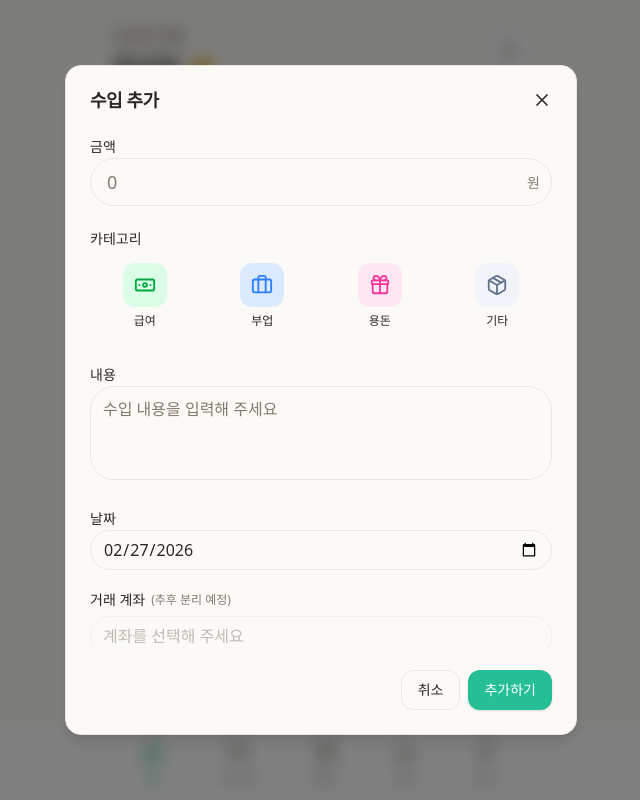
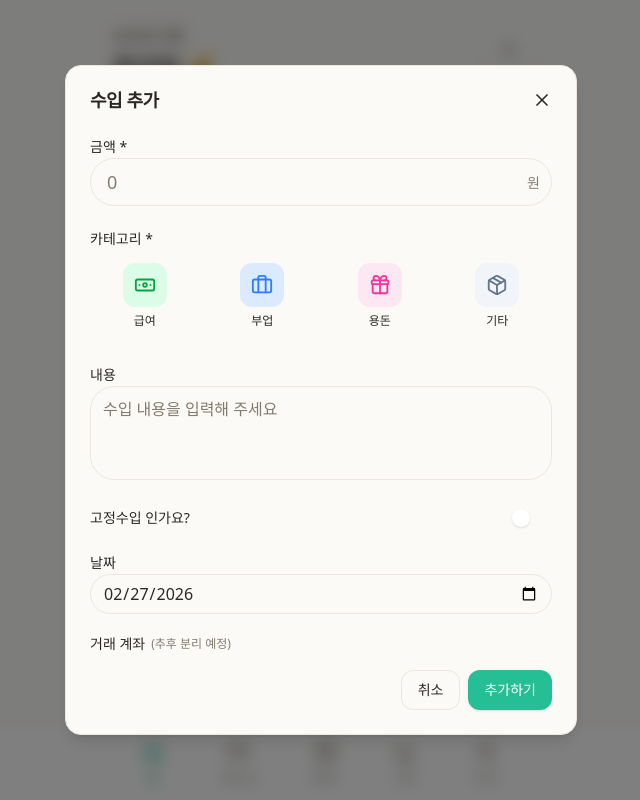
Before and after one commit to The-Myeotzari/donidam, a Next.js app: page / in a window 1280 px wide. Both pictures are taken after a click on the button "수입 추가". Shown: the whole page, without its empty margins (319-959 px from the left). Built offline with nearby package versions, Linux system fonts and the light colour scheme; no server answers.

Commit message:
♻️ Refactor: 수입 및 지출 카테고리 상수 병합 #55

```diff
--- a/src/app/api/dashboard/transactions/[id]/route.ts
+++ b/src/app/api/dashboard/transactions/[id]/route.ts
@@ -1,4 +1,4 @@
-import { TRANSACTION_CATEGORIES, TransactionCategory } from '@/shared/constants/transactionCategory'
+import { EXPENSE_CATEGORIES, ExpenseCategory } from '@/shared/constants/transactionCategory'
 import { apiError } from '@/shared/lib/api/apiError'
 import { getUser } from '@/shared/lib/api/getUser'
 import { NextResponse } from 'next/server'
@@ -51,7 +51,7 @@ export async function GET(request: Request, context: RouteContext) {
 
 const UpdateTransactionBodySchema = z
   .object({
-    category: z.enum(TRANSACTION_CATEGORIES).optional(),
+    category: z.enum(EXPENSE_CATEGORIES).optional(),
     amount: z.number().int().min(0).optional(),
     isFixed: z.boolean().optional(),
   })
@@ -96,7 +96,7 @@ export async function PATCH(request: Request, context: RouteContext) {
     updated_at: new Date().toISOString(),
   }
 
-  if (body.category) updatePayload.category = body.category as TransactionCategory
+  if (body.category) updatePayload.category = body.category as ExpenseCategory
 
   if (body.amount !== undefined) updatePayload.amount = body.amount
 
--- a/src/app/api/dashboard/transactions/route.ts
+++ b/src/app/api/dashboard/transactions/route.ts
@@ -1,4 +1,4 @@
-import { TRANSACTION_CATEGORIES } from '@/shared/constants/transactionCategory'
+import { EXPENSE_CATEGORIES } from '@/shared/constants/transactionCategory'
 import { apiError } from '@/shared/lib/api/apiError'
 import { getUser } from '@/shared/lib/api/getUser'
 import { NextResponse } from 'next/server'
@@ -7,7 +7,7 @@ import { z } from 'zod'
 // 지출 추가/수입 추가 API =========================================================
 const CreateTransactionBodySchema = z.object({
   type: z.enum(['OUT', 'IN']),
-  category: z.enum(TRANSACTION_CATEGORIES),
+  category: z.enum(EXPENSE_CATEGORIES),
   amount: z.number().int().min(0, 'amount 값은 0 이상'),
   isFixed: z.boolean(),
   createdAt: z.string().datetime().optional(),
@@ -78,7 +78,7 @@ export async function POST(request: Request) {
 
 // 거래 조회 API =========================================================
 type SortOption = 'createdAt:desc' | 'createdAt:asc'
-type TransactionCategory = (typeof TRANSACTION_CATEGORIES)[number]
+type ExpenseCategory = (typeof EXPENSE_CATEGORIES)[number]
 
 const DEFAULT_LIMIT = 20
 const MAX_LIMIT = 100
@@ -157,11 +157,9 @@ export async function GET(request: Request) {
     ? categoriesParam
         .split(',')
         .map((c) => c.trim())
-        .filter((c): c is TransactionCategory =>
-          TRANSACTION_CATEGORIES.includes(c as TransactionCategory),
-        )
-    : category && TRANSACTION_CATEGORIES.includes(category as TransactionCategory)
-      ? [category as TransactionCategory]
+        .filter((c): c is ExpenseCategory => EXPENSE_CATEGORIES.includes(c as ExpenseCategory))
+    : category && EXPENSE_CATEGORIES.includes(category as ExpenseCategory)
+      ? [category as ExpenseCategory]
       : undefined
 
   let cursorPayload: { lastId: number; lastCreatedAt: string } | null = null
--- a/src/features/add-transaction/model/addTransaction.schema.ts
+++ b/src/features/add-transaction/model/addTransaction.schema.ts
@@ -1,4 +1,4 @@
-import { TRANSACTION_CATEGORIES } from '@/shared/constants/transactionCategory'
+import { EXPENSE_CATEGORIES } from '@/shared/constants/ExpenseCategory'
 import { z } from 'zod'
 
 // 응답 스키마
@@ -7,7 +7,7 @@ export const CreateExpenseResponseSchema = z.object({
   data: z.object({
     id: z.number(),
     type: z.enum(['OUT', 'IN']),
-    category: z.enum(TRANSACTION_CATEGORIES),
+    category: z.enum(EXPENSE_CATEGORIES),
     amount: z.number(),
     isFixed: z.boolean(),
     createdAt: z.string(),
--- a/src/features/add-transaction/model/addTransaction.type.ts
+++ b/src/features/add-transaction/model/addTransaction.type.ts
@@ -1,21 +1,46 @@
-import { TRANSACTION_CATEGORIES, TransactionCategory } from '@/shared/constants/transactionCategory'
+import {
+  EXPENSE_CATEGORIES,
+  INCOME_CATEGORIES,
+  type ExpenseCategory,
+  type IncomeCategory,
+} from '@/shared/constants/transactionCategory'
 
-// 요청 타입
+// ── 지출 요청 타입 ──────────────────────────────────────────────────────────────
 export type CreateExpensePayload = {
   type: 'OUT'
-  category: (typeof TRANSACTION_CATEGORIES)[number]
+  category: (typeof EXPENSE_CATEGORIES)[number]
   amount: number
   isFixed: boolean
   createdAt?: string
   endDate?: string
 }
 
-// 폼 상태
+// ── 수입 요청 타입 ──────────────────────────────────────────────────────────────
+export type CreateIncomePayload = {
+  type: 'IN'
+  category: (typeof INCOME_CATEGORIES)[number]
+  amount: number
+  isFixed: boolean
+  createdAt?: string
+  endDate?: string
+}
+
+// ── 지출 폼 상태 ────────────────────────────────────────────────────────────────
 export type FormState = {
   amount: string
-  category: TransactionCategory | null
+  category: ExpenseCategory | null
   description: string
   isFixed: boolean
   date: string
   endDate: string
 }
+
+// ── 수입 폼 상태 ────────────────────────────────────────────────────────────────
+export type IncomeFormState = {
+  amount: string
+  category: IncomeCategory | null
+  description: string
+  isFixed: boolean
+  date: string
+  endDate: string
+}
--- a/src/features/add-transaction/ui/AddIncomeButton.tsx
+++ b/src/features/add-transaction/ui/AddIncomeButton.tsx
@@ -1,13 +1,22 @@
 'use client'
 
-import { AddIncomeForm } from '@/features/add-transaction/ui/AddIncomeForm'
+import { useAddExpenseMutation } from '@/features/add-transaction/api/addTransaction.mutation'
+import { ADD_INCOME_FORM_ID, AddIncomeForm } from '@/features/add-transaction/ui/AddIncomeForm'
+import { isApiRequestError } from '@/shared/lib/api/api'
 import { Button } from '@/shared/ui/Button'
 import { Modal } from '@/shared/ui/Modal'
-import { TrendingUp } from 'lucide-react'
+import { Loader2, TrendingUp } from 'lucide-react'
 import { useState } from 'react'
 
 export function AddIncomeButton() {
   const [isOpen, setIsOpen] = useState(false)
+  const mutation = useAddExpenseMutation()
+
+  const handleClose = () => {
+    if (mutation.isPending) return
+    setIsOpen(false)
+    mutation.reset()
+  }
 
   return (
     <>
@@ -21,14 +30,38 @@ export function AddIncomeButton() {
 
       <Modal isOpen={isOpen} onClose={() => setIsOpen(false)}>
         <Modal.Header>수입 추가</Modal.Header>
+
         <Modal.Content className="max-h-[65vh] overflow-y-auto">
-          <AddIncomeForm />
+          <AddIncomeForm
+            onSubmitData={(payload) =>
+              mutation.mutate(payload, {
+                onSuccess: () => setIsOpen(false),
+              })
+            }
+          />
         </Modal.Content>
         <Modal.Footer>
-          <Button variant="outline" size="md" onClick={() => setIsOpen(false)}>
+          {mutation.isError && (
+            <p className="flex-1 text-sm text-destructive">
+              {isApiRequestError(mutation.error)
+                ? mutation.error.data.detail
+                : '오류가 발생했습니다. 다시 시도해 주세요.'}
+            </p>
+          )}
+
+          <Button variant="outline" size="md" onClick={handleClose} disabled={mutation.isPending}>
             취소
           </Button>
-          <Button size="md">추가하기</Button>
+          <Button type="submit" form={ADD_INCOME_FORM_ID} size="md" disabled={mutation.isPending}>
+            {mutation.isPending ? (
+              <>
+                <Loader2 size={14} className="animate-spin" />
+                추가 중...
+              </>
+            ) : (
+              '추가하기'
+            )}
+          </Button>
         </Modal.Footer>
       </Modal>
     </>
--- a/src/features/add-transaction/ui/AddIncomeForm.tsx
+++ b/src/features/add-transaction/ui/AddIncomeForm.tsx
@@ -1,45 +1,63 @@
+import { toISODateTime } from '@/features/add-transaction/lib/toISODateTime'
+import type {
+  CreateIncomePayload,
+  IncomeFormState,
+} from '@/features/add-transaction/model/addTransaction.type'
 import {
   INCOME_CATEGORIES,
   INCOME_CATEGORY_ICON,
   INCOME_CATEGORY_LABEL,
   INCOME_CATEGORY_THEME,
-  type IncomeCategory,
-} from '@/shared/constants/incomeCategory'
+} from '@/shared/constants/transactionCategory'
 import cn from '@/shared/lib/cn'
 import { Input } from '@/shared/ui/Input'
+import { Toggle } from '@/shared/ui/Toggle'
 import { useState } from 'react'
 
-// 폼 상태
-type FormState = {
-  amount: string
-  category: IncomeCategory | null
-  description: string
-  date: string
-  endDate: string
-}
+export const ADD_INCOME_FORM_ID = 'add-income-form'
 
-const initialForm = (): FormState => ({
+const initialForm = (): IncomeFormState => ({
   amount: '',
   category: null,
   description: '',
+  isFixed: false,
   date: new Date().toISOString().split('T')[0],
   endDate: '',
 })
 
-// 폼
-export function AddIncomeForm() {
-  const [form, setForm] = useState<FormState>(initialForm)
+interface AddIncomeFormProps {
+  onSubmitData: (payload: CreateIncomePayload) => void
+}
 
-  const set = <K extends keyof FormState>(key: K, value: FormState[K]) =>
+export function AddIncomeForm({ onSubmitData }: AddIncomeFormProps) {
+  const [form, setForm] = useState<IncomeFormState>(initialForm)
+
+  const set = <K extends keyof IncomeFormState>(key: K, value: IncomeFormState[K]) =>
     setForm((prev) => ({ ...prev, [key]: value }))
 
   const displayAmount = form.amount ? Number(form.amount).toLocaleString('ko-KR') : ''
 
+  const handleSubmit = (e: React.FormEvent) => {
+    e.preventDefault()
+    if (!form.category || !form.amount) return
+
+    onSubmitData({
+      type: 'IN',
+      category: form.category,
+      amount: Number(form.amount),
+      isFixed: form.isFixed,
+      createdAt: toISODateTime(form.date),
+      endDate: form.isFixed && form.endDate ? toISODateTime(form.endDate) : undefined,
+    })
+  }
+
   return (
-    <form className="space-y-5" onSubmit={(e) => e.preventDefault()}>
+    <form id={ADD_INCOME_FORM_ID} onSubmit={handleSubmit} className="space-y-5">
       {/* 금액 */}
       <div className="space-y-1.5">
-        <label className="text-sm font-medium">금액</label>
+        <label className="text-sm font-medium">
+          금액 <span className="text-destructive">*</span>
+        </label>
         <Input size="lg">
           <Input.Field
             type="text"
@@ -56,7 +74,9 @@ export function AddIncomeForm() {
 
       {/* 카테고리 */}
       <div className="space-y-2">
-        <label className="text-sm font-medium">카테고리</label>
+        <label className="text-sm font-medium">
+          카테고리 <span className="text-destructive">*</span>
+        </label>
         <div className="grid grid-cols-4 gap-2">
           {INCOME_CATEGORIES.map((cat) => {
             const Icon = INCOME_CATEGORY_ICON[cat]
@@ -105,9 +125,20 @@ export function AddIncomeForm() {
         />
       </div>
 
+      {/* 고정수입 */}
+      <div className="flex items-center justify-between">
+        <span className="text-sm font-medium">고정수입 인가요?</span>
+        <Toggle
+          checked={form.isFixed}
+          onCheckedChange={(v) => set('isFixed', v)}
+          label="고정수입"
+          labelable={false}
+        />
+      </div>
+
       {/* 날짜 / 시작일 */}
       <div className="space-y-1.5">
-        <label className="text-sm font-medium">날짜</label>
+        <label className="text-sm font-medium">{form.isFixed ? '시작일' : '날짜'}</label>
         <Input>
           <Input.Field
             type="date"
@@ -116,6 +147,20 @@ export function AddIncomeForm() {
           />
         </Input>
       </div>
+
+      {/* 종료일 - 고정수입일 때만 표시 */}
+      {form.isFixed && (
+        <div className="space-y-1.5">
+          <label className="text-sm font-medium">종료일</label>
+          <Input>
+            <Input.Field
+              type="date"
+              value={form.endDate}
+              onChange={(e) => set('endDate', e.target.value)}
+            />
+          </Input>
+        </div>
+      )}
 
       {/* 거래 계좌 */}
       <div className="space-y-1.5">
```
Also changed, not shown: src/app/api/dashboard/spending/by-category/route.ts (+5 -5 lines), src/features/add-transaction/api/addTransaction.mutation.ts (+15 -6 lines), src/features/add-transaction/ui/AddExpenseForm.tsx (+8 -8 lines), src/shared/constants/incomeCategory.ts (deleted, +0 -26 lines), src/shared/constants/transactionCategory.ts (+35 -6 lines).
